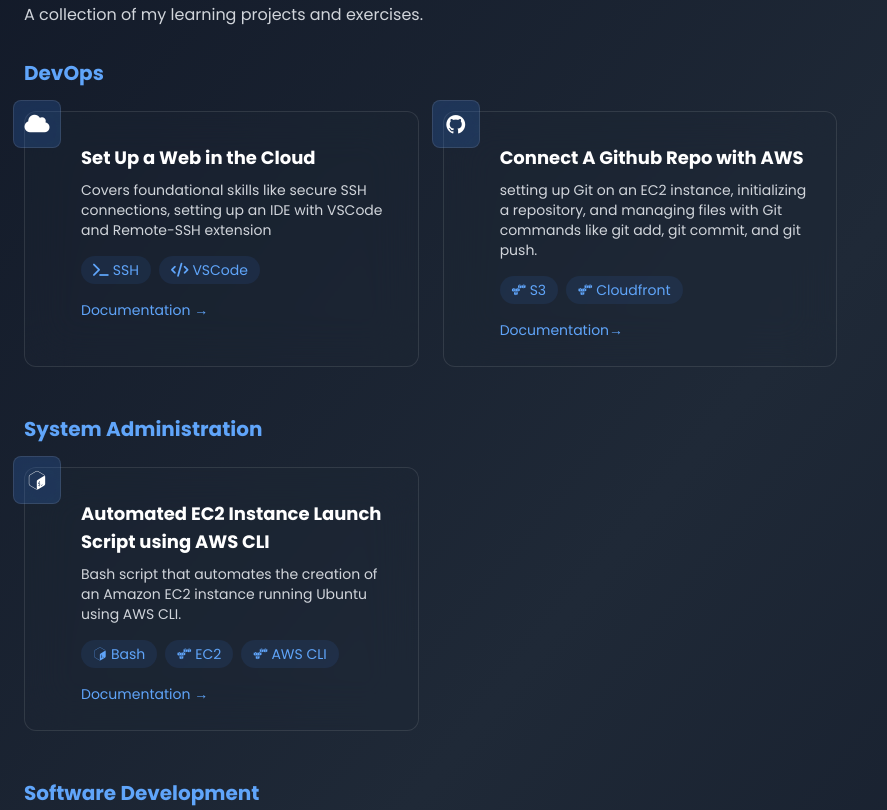
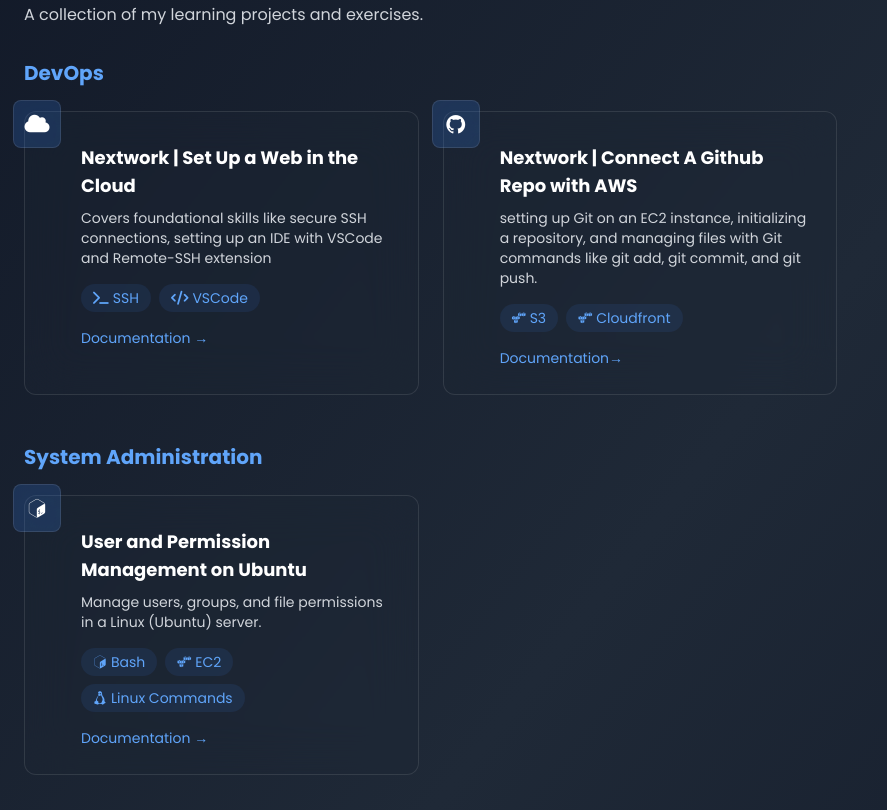
Before and after one commit to orvencasido/aws-cloud-resume-challenge, a plain HTML site: page website/basic-projects.html in a window 1280 px wide. Shown: the part 274-1084 px from the top of the page, without its empty margins (0-887 px from the left). Drawn offline with nearby package versions, Linux system fonts and the light colour scheme; no server answers.

Commit message:
added user and permission management ubuntu project

```diff
--- a/website/basic-projects.html
+++ b/website/basic-projects.html
@@ -82,7 +82,7 @@
                                 <i class="fas fa-cloud text-lg sm:text-xl text-white"></i>
                             </div>
                             <div class="pl-6 sm:pl-8">
-                                <h3 class="text-base sm:text-lg font-bold mt-2">Set Up a Web in the Cloud </h3>
+                                <h3 class="text-base sm:text-lg font-bold mt-2">Nextwork | Set Up a Web in the Cloud </h3>
                                 <p class="mt-2 text-xs sm:text-sm text-gray-300">Covers foundational skills like secure SSH connections, setting up an IDE with VSCode and Remote-SSH extension</p>
                                 <div class="mt-3 sm:mt-4 flex flex-wrap gap-1.5 sm:gap-2">
                                     <span class="px-2 sm:px-3 py-1 bg-blue-500/10 text-blue-400 rounded-full text-xs sm:text-sm flex items-center gap-1">
@@ -104,7 +104,7 @@
                                 <i class="devicon-github-original text-lg sm:text-xl text-white"></i>
                             </div>
                             <div class="pl-6 sm:pl-8">
-                                <h3 class="text-base sm:text-lg font-bold mt-2">Connect A Github Repo with AWS</h3>
+                                <h3 class="text-base sm:text-lg font-bold mt-2">Nextwork | Connect A Github Repo with AWS</h3>
                                 <p class="mt-2 text-xs sm:text-sm text-gray-300">setting up Git on an EC2 instance, initializing a repository, and managing files with Git commands like git add,
                                     git commit, and git push.</p>
                                 <div class="mt-3 sm:mt-4 flex flex-wrap gap-1.5 sm:gap-2">
@@ -127,7 +127,7 @@
                 <div class="mb-8 sm:mb-12">
                     <h3 class="text-lg sm:text-xl font-bold mb-4 sm:mb-6 text-blue-400">System Administration</h3>
                     <div class="grid grid-cols-1 md:grid-cols-2 lg:grid-cols-3 gap-4 sm:gap-6">
-                        <!-- Project Card 3 -->
+                        <!-- Project Card 1 -
                         <div class="bg-gray-800/30 backdrop-blur-xl p-4 sm:p-6 rounded-xl relative group hover:transform hover:scale-[1.01] transition-all duration-300 border border-white/10">
                             <div class="absolute -left-2 sm:-left-3 -top-2 sm:-top-3 w-10 h-10 sm:w-12 sm:h-12 bg-blue-500/20 backdrop-blur-xl rounded-lg flex items-center justify-center transform group-hover:rotate-12 transition-transform duration-300 border border-white/10">
                                 <i class="devicon-bash-plain text-lg sm:text-xl text-white"></i>
@@ -150,6 +150,32 @@
                                     </span>
                                 </div>
                                 <a href="#" class="text-blue-400 hover:text-blue-300 mt-3 sm:mt-4 inline-block text-xs sm:text-sm">Documentation →</a>
+                            </div>
+                        </div> -->
+
+                        <!-- Project Card 2 -->
+                        <div class="bg-gray-800/30 backdrop-blur-xl p-4 sm:p-6 rounded-xl relative group hover:transform hover:scale-[1.01] transition-all duration-300 border border-white/10">
+                            <div class="absolute -left-2 sm:-left-3 -top-2 sm:-top-3 w-10 h-10 sm:w-12 sm:h-12 bg-blue-500/20 backdrop-blur-xl rounded-lg flex items-center justify-center transform group-hover:rotate-12 transition-transform duration-300 border border-white/10">
+                                <i class="devicon-bash-plain text-lg sm:text-xl text-white"></i>
+                            </div>
+                            <div class="pl-6 sm:pl-8">
+                                <h3 class="text-base sm:text-lg font-bold mt-2">User and Permission Management on Ubuntu</h3>
+                                <p class="mt-2 text-xs sm:text-sm text-gray-300">Manage users, groups, and file permissions in a Linux (Ubuntu) server. </p>
+                                <div class="mt-3 sm:mt-4 flex flex-wrap gap-1.5 sm:gap-2">
+                                    <span class="px-2 sm:px-3 py-1 bg-blue-500/10 text-blue-400 rounded-full text-xs sm:text-sm flex items-center gap-1">
+                                        <i class="devicon-bash-plain text-xs sm:text-sm"></i>
+                                        Bash
+                                    </span>
+                                    <span class="px-2 sm:px-3 py-1 bg-blue-500/10 text-blue-400 rounded-full text-xs sm:text-sm flex items-center gap-1">
+                                        <i class="devicon-amazonwebservices-original text-xs sm:text-sm"></i>
+                                        EC2
+                                    </span>
+                                    <span class="px-2 sm:px-3 py-1 bg-blue-500/10 text-blue-400 rounded-full text-xs sm:text-sm flex items-center gap-1">
+                                        <i class="devicon-linux-plain text-xs sm:text-sm"></i>
+                                        Linux Commands
+                                    </span>
+                                </div>
+                                <a href="https://github.com/orvencasido/User-and-Permisison-Mangement-Ubuntu/tree/main" class="text-blue-400 hover:text-blue-300 mt-3 sm:mt-4 inline-block text-xs sm:text-sm">Documentation →</a>
                             </div>
                         </div>
                     </div>
```
